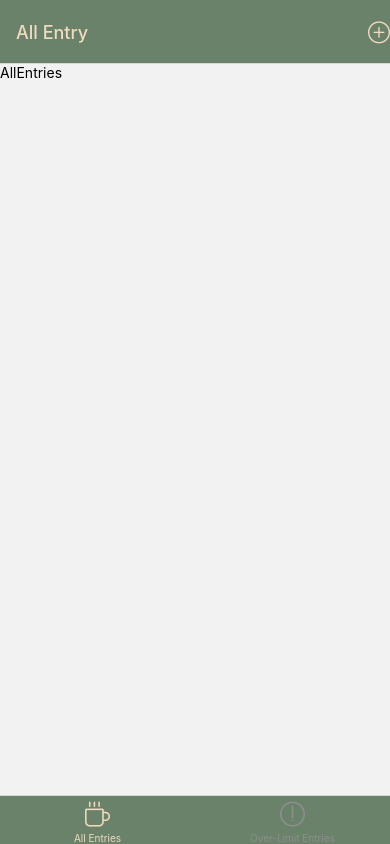
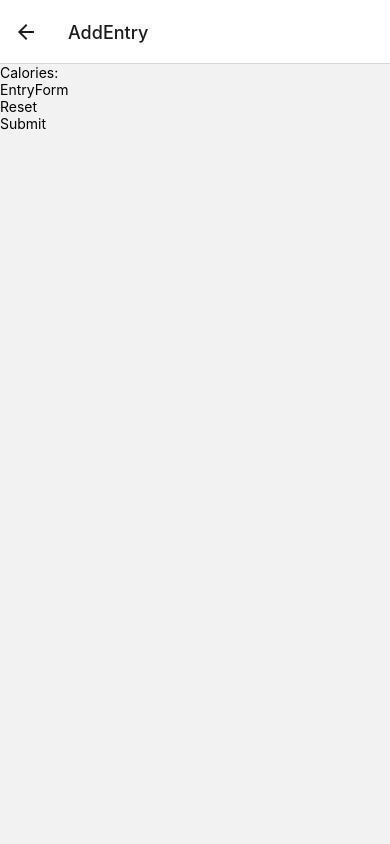
Before and after one commit to tliu03/CS5520Assaignment2, a React Native app: screen /AddEntry in a window 390 px wide. Built offline with nearby package versions, Linux system fonts and the light colour scheme.

Commit message:
set up the route for add entry page

```diff
--- a/App.js
+++ b/App.js
@@ -7,20 +7,29 @@ import AllEntries from "./screens/AllEntries";
 import OverLimitEntries from "./screens/OverLimitEntries";
 import { SimpleLineIcons } from "@expo/vector-icons";
 import { Colors } from "./constants/color";
+import AddEntry from "./screens/AddEntry";
 
-function EntryContainer() {
+function EntryOverview() {
   const Tab = createBottomTabNavigator();
   return (
     <Tab.Navigator
-      screenOptions={{
+      screenOptions={({ navigation }) => ({
         headerTintColor: Colors.primary300,
         headerStyle: { backgroundColor: Colors.primary100 },
         tabBarStyle: { backgroundColor: Colors.primary100 },
         tabBarActiveTintColor: Colors.primary300,
+        tabBarInactiveTintColor: Colors.secondary100,
         headerRight: ({ tintColor }) => (
-          <SimpleLineIcons name="plus" size={22} color={tintColor} />
+          <SimpleLineIcons
+            name="plus"
+            size={22}
+            color={tintColor}
+            onPress={() => {
+              navigation.navigate("AddEntry");
+            }}
+          />
         ),
-      }}
+      })}
     >
       <Tab.Screen
         name="All Entry"
@@ -56,9 +65,10 @@ export default function App() {
       <Stack.Navigator>
         <Stack.Screen
           name="Entries"
-          component={EntryContainer}
+          component={EntryOverview}
           options={{ headerShown: false }}
         />
+        <Stack.Screen name="AddEntry" component={AddEntry} />
         {/* <Stack.Screen name="" /> */}
       </Stack.Navigator>
     </NavigationContainer>
--- a/components/Entries/EntryItem.js
+++ b/components/EntriyDetail/EntryItem.js
@@ -1,5 +1,5 @@
 import { View, Text, StyleSheet } from "react-native";
-import EntryButton from "../UI/EntryButton";
+import EntryButton from "../UI/Button";
 import IconButton from "../UI/IconButton";
 import { useState } from "react";
 
--- /dev/null
+++ b/components/ManageEntry/EntryForm.js
@@ -0,0 +1,24 @@
+import { View, Text, TextInput, StyleSheet } from "react-native";
+import { useState } from "react";
+import Button from "../UI/Button";
+
+export default function EntryForm() {
+  return (
+    <View>
+      <View>
+        <Text>Calories: </Text>
+      </View>
+      <View>
+        <Text>EntryForm</Text>
+      </View>
+      <View>
+        <Button>
+          <Text>Reset</Text>
+        </Button>
+        <Button>
+          <Text>Submit</Text>
+        </Button>
+      </View>
+    </View>
+  );
+}
--- a/components/UI/EntryButton.js
+++ b/components/UI/Button.js
@@ -1,6 +1,6 @@
 import { View, Text, Pressable } from "react-native";
 import React from "react";
 
-export default function EntryButton({ onPress, children }) {
+export default function Button({ onPress, children }) {
   return <Pressable onPress={onPress}>{children}</Pressable>;
 }
--- a/constants/color.js
+++ b/constants/color.js
@@ -10,4 +10,5 @@ export const Colors = {
   primary402: "#D3756B",
   primary403: "#F0997D",
   primary404: "#FFC3A1",
+  secondary100: "lightgrey",
 };
--- a/screens/AddEntry.js
+++ b/screens/AddEntry.js
@@ -1,10 +1,7 @@
 import { View, Text } from "react-native";
 import React from "react";
+import EntryForm from "../components/ManageEntry/EntryForm";
 
 export default function AddEntry() {
-  return (
-    <View>
-      <Text>AddEntry</Text>
-    </View>
-  );
+  return <EntryForm />;
 }
```
Also changed, not shown: components/EntriyDetail/EntriesList.js (renamed from components/Entries/EntriesList.js), components/EntriyDetail/EntryDetail.js (renamed from components/Entries/EntryDetail.js).
